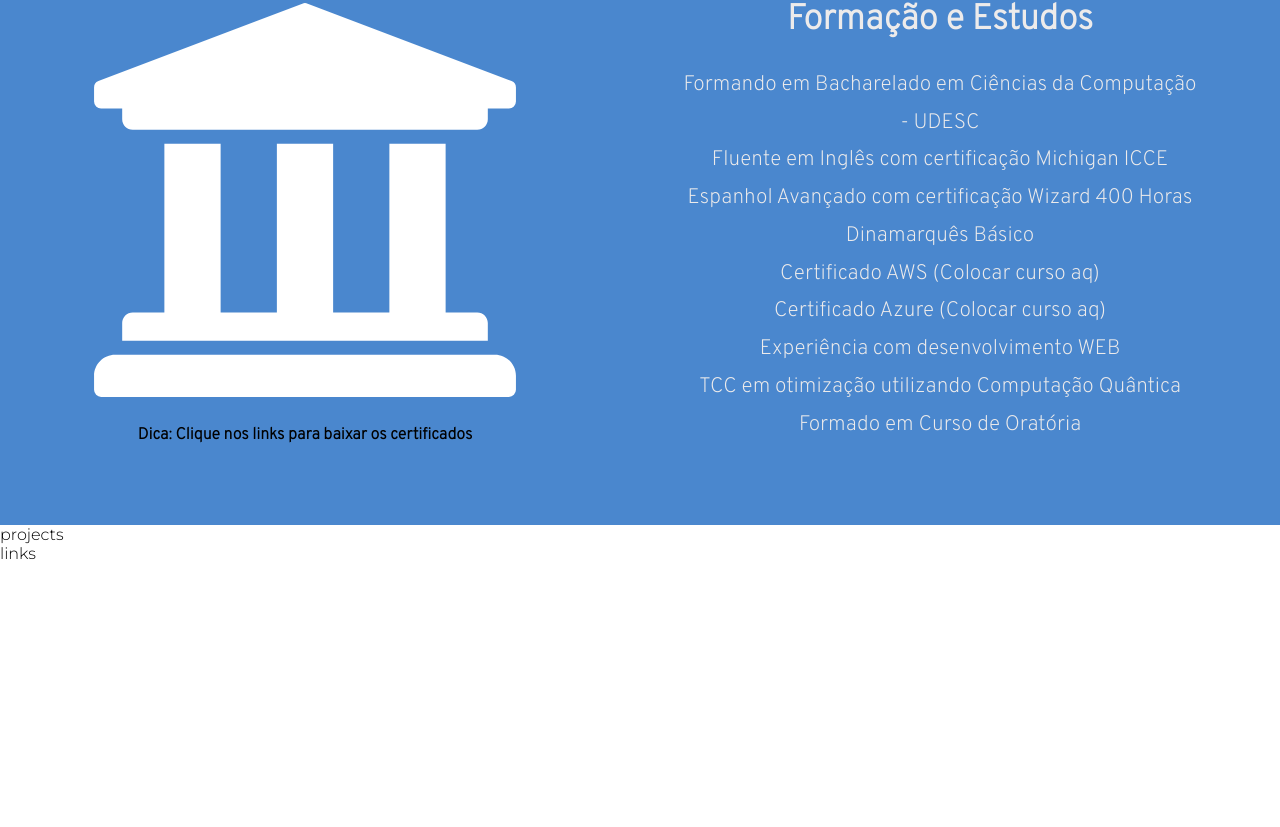
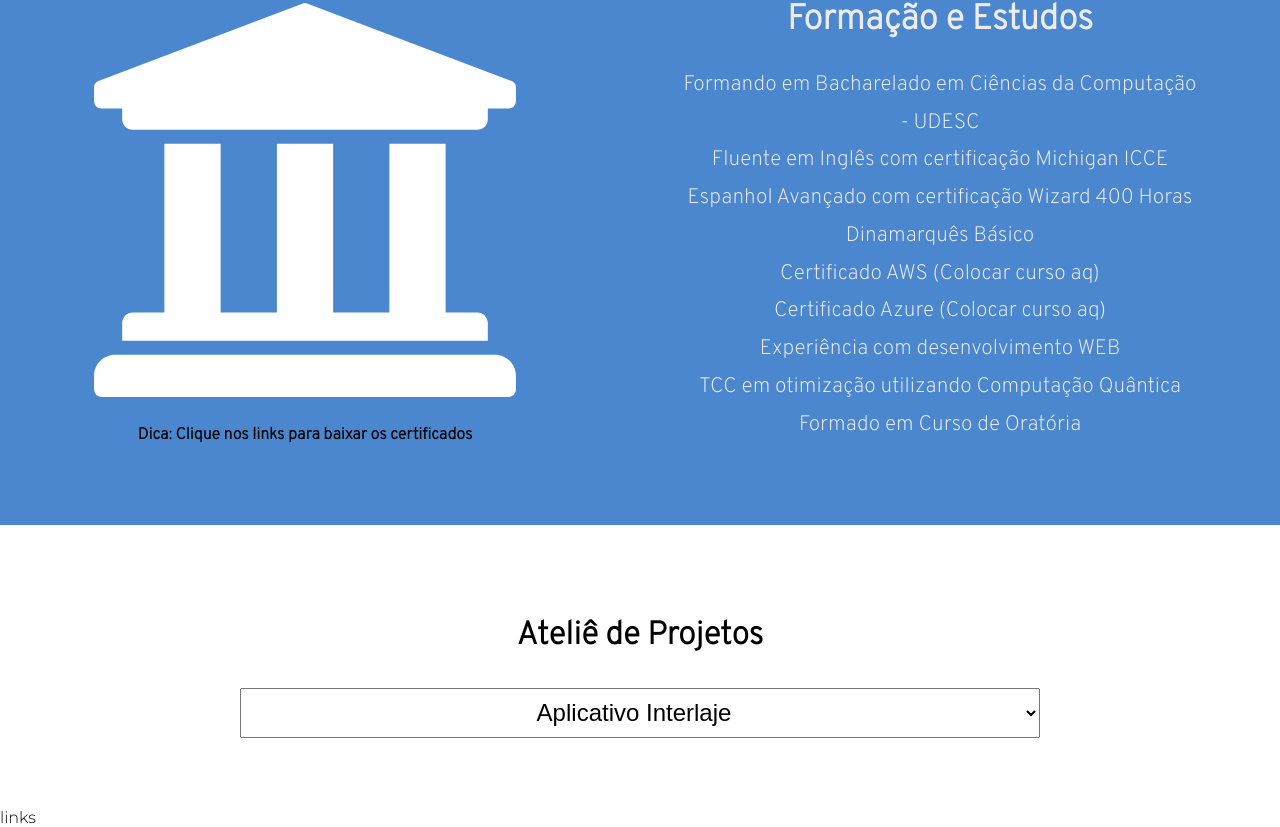
Before and after one commit to vitorbclemes/My-Old-Portfolio-WEBDEV, a React (Create React App) app: page / in a window 1280 px wide. Shown: the part 792-1619 px from the top of the page. Before the commit the page ends 1355 px from the top, so only its background shows below. Built offline with nearby package versions, Linux system fonts and the light colour scheme.

Commit message:
feat: new projects screen

```diff
--- a/src/components/Projects/index.jsx
+++ b/src/components/Projects/index.jsx
@@ -1,10 +1,101 @@
-import React from 'react';
+import React,{useRef, useState} from 'react';
+import { Container, DescriptionContainer, GithubButton, ProjectInput } from './styles';
+import { FaGithub } from "react-icons/fa"
 
 const Projects = () => {
+    const [selectedProject,setSelectedProject] = useState("");
+    const textRef = useRef(null)
+    const allProjects = [
+        {
+            title:"Aplicativo Interlaje",
+            description:"Foi o primeiro contato que tive com desenvolvimento WEB. Um aplicativo de celular integrado com banco de dados desenvolvido em React Native e NodeJS com a função de gerenciar os jogos do principal campeonato da Liga das Atléticas de Joinville, um evento reconhecido em nível municipal.",
+            tag:'laje',
+            repo:'https://github.com/vitorbclemes/interlaje-for-android',
+        },
+        {
+            title:"Iniciação Científica",
+            description:"Implementação de um algoritmo em Java para classificação semi-supervisionada de fluxo de dados com o Framework Moa, orientado pelo Doutor Fabiano Baldo e apresentado na 31 ° Semana de Iniciação Científica.",
+            tag:'icc',
+            repo:"https://www.github.com/GECSFD/moa_plus"
+        },
+        {
+            title:"Estágio na Routech",
+            description:"Desenvolvimento Fullstack de um aplicação SaaS para área logística de planejamento de rotas. Experiência com Integração entre as linguagens Svelte(Front) e NodeJS com MongoDB (Backend). Além do desenvolvimento, também envolve participação no processo criativo de novos recursos e prototipação de telas com Figma. Controle de código via Git/Github e gestão de funções no método Kanban.",
+            tag:'routech',
+            repo:""
+        },
+        {
+            title:"Intercâmbio do Rotary",
+            description:"Aprovado em 4° lugar no processo seletivo do Programa de Intercâmbio de Jovens do Rotary, culminando em um intercâmbio cultural de 10 meses na cidade de Esbjerg, na Dinamarca. Vencedor do prêmio de melhor intercambista do distrito no período 2017/2018.",
+            tag:'rotary',
+            repo:""
+        },
+        {
+            title:"Organizador de Quadras SQL(BAN)",
+            description:"Projeto demandado como projeto para as turmas de Banco de Dados II do BCC UDESC. Trata-se de uma administradora de complexos esportivos, que permite a estudantes e trabalhadores reservar campos para a prática esportiva. Também permite cadastrar Clientes e Admins. Os administradores devem aprovar qualquer solicitação do cliente. Os clientes não podem fazer uma solicitação se o campo já estiver ocupado. Além disso, existe a possibilidade de criar Eventos que reservam automaticamente um Bloco inteiro por N dias. Foi utilizado Svelte para front-end e PostgreeSQL para o banco de dados.",
+            tag:'ban',
+            repo:"https://github.com/vitorbclemes/Web_app_with_PostgreSQL"
+        },
+        {
+            title:"Clone Tiktok",
+            description:"Um dos primeiros projetos que fiz para estudo seguindo tutoriais da internet, trata-se de uma cópia da página do tiktok. Aqui não existe servidor, apenas aprendizagem do NextJS.",
+            tag:'tiktok',
+            repo:"https://github.com/vitorbclemes/nextjs-clone-tiktok"
+        },
+        {
+            title:"Simulated Annealing para otimização TSP",
+            description:"Projeto realizado para a disciplina de Inteligência Artificial. O objetivo era implementar o algorítimo Simulated Annealing para otimização de instâncias de TSP e analisar os resultados. Foi utilizada a linguagem Python.",
+            tag:'sa',
+            repo:"https://github.com/vitorbclemes/simulated_annealing-python"
+        },
+        {
+            title:"Estudo e simulação de bruteforce RSA",
+            description:"Um estudo do algoritimo de criptografia RSA, bem como sua tentativa de quebrar utilizando metodo de fatoração em primos. Para isso, foram realizadas diversas pesquisas. A ideia era observar a complexidade de tempo e de execução ao tentar quebrar a criptografia atraves de um método brute-force. Foi utilizada a linguagem Java.",
+            tag:'rsa',
+            repo:"https://github.com/vitorbclemes/CAL_rsa_study"
+        },
+    ]
+
+    function handleSelectedChange(event){
+        setSelectedProject(event.target.value)
+        textRef.current.scrollIntoView({ behavior: 'smooth', block:'start', inline: 'nearest' });
+    }
+
+    function tryRenderProject(){
+        let project = allProjects.find(project=>project.tag === selectedProject);
+        if(project && project.repo){
+            return(
+                <DescriptionContainer ref={textRef}>
+                    <span>{project.description}</span>
+                    <GithubButton href={project.repo} target='_blank'>
+                        <FaGithub />
+                        <span style={{marginLeft:"10px"}}>Acesse o repositório</span>
+                    </GithubButton>
+                </DescriptionContainer>
+            )
+        }
+        else if(project && !project.repo){
+            return(
+                <DescriptionContainer ref={textRef}>
+                    <span>{project.description}</span>
+                </DescriptionContainer>
+            )
+        };
+    }
+
     return (
-    <div>
-        projects
-    </div> );
+    <Container>
+        <h1>Ateliê de Projetos</h1>
+        <ProjectInput placeholder='Selecione uma opção' value={selectedProject} onChange={handleSelectedChange}>
+            {allProjects.map((project)=>(
+                <option style={{textAlign:"center"}} key={project.title} value={project.tag}>{project.title}</option>
+            ))}
+        </ProjectInput>
+        <div ref={textRef}></div>
+        {tryRenderProject()}
+
+    </Container>
+    );
 }
 
 export default Projects;
--- a/src/components/Projects/styles.js
+++ b/src/components/Projects/styles.js
@@ -0,0 +1,48 @@
+import { styled } from "styled-components"
+
+const Container = styled.div`
+    padding: 70px 200px;
+    display: flex;
+    flex-direction:column;
+    justify-content: center;
+    align-items: center;
+    font-family: 'Overpass', sans-serif;
+`
+const ProjectInput = styled.select`
+    width: 800px;
+    height:50px;
+    font-size: 24px;
+    margin-top:10px
+`
+
+const DescriptionContainer = styled.div`
+    margin-top:80px;
+    text-align: center;
+    display: flex;
+    flex-direction: column;
+    align-items: center;
+    & span {
+        font-size: 21px;
+    }
+`
+
+const GithubButton = styled.a`
+    border: 1px solid #000;
+    display:flex;
+    flex-direction: row;
+    align-items: center;
+    justify-content: center;
+    font-size: 20px;
+    padding: 20px;
+    margin-top:50px;
+    cursor: pointer;
+    color: #000;
+    text-decoration: none;
+`
+
+export {
+    Container,
+    ProjectInput,
+    DescriptionContainer,
+    GithubButton
+}
```
